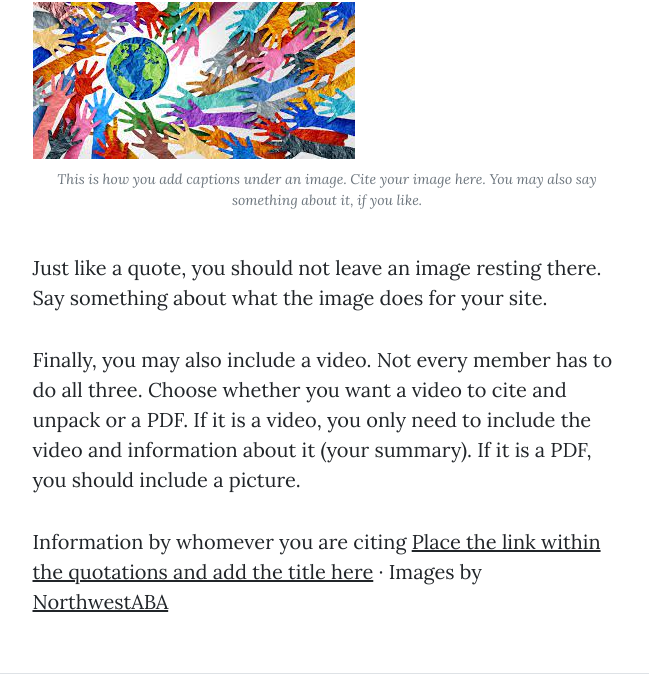
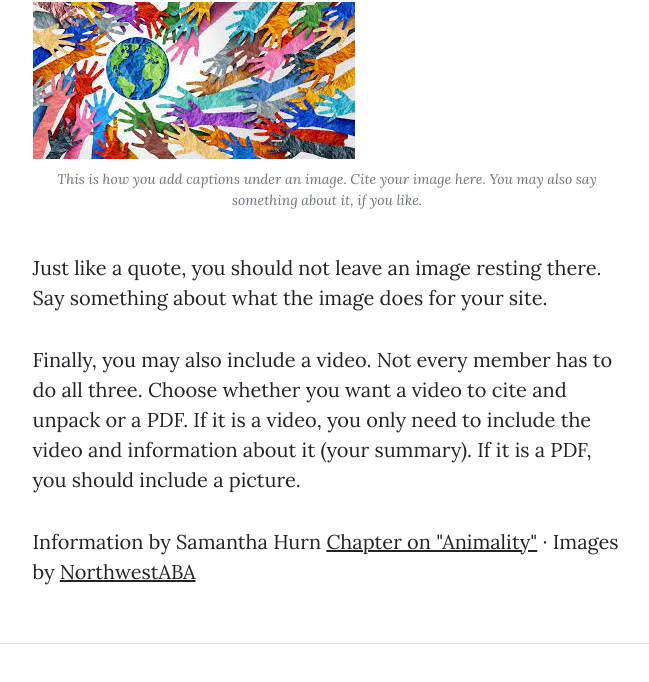
Before and after one commit to Sandy-Burnley/ISS210SS23FinalTemplate, a plain HTML site: page secondpost.html in a window 1280 px wide. Shown: the part 2659-3341 px from the top of the page, without its empty margins (313-962 px from the left). Drawn offline with nearby package versions, Linux system fonts and the light colour scheme.

Commit message:
added pdf

```diff
--- a/secondpost.html
+++ b/secondpost.html
@@ -76,8 +76,8 @@
                         <p>Just like a quote, you should not leave an image resting there. Say something about what the image does for your site.</p>
                         <p>Finally, you may also include a video. Not every member has to do all three. Choose whether you want a video to cite and unpack or a PDF. If it is a video, you only need to include the video and information about it (your summary). If it is a PDF, you should include a picture.</p>
                         <p>
-                            Information by whomever you are citing
-                            <a href="#!">Place the link within the quotations and add the title here</a>
+                            Information by Samantha Hurn
+                            <a href="assets/hurn.pdf">Chapter on "Animality"</a>
                             &middot; Images by
                             <a href="https://www.northwestaba.com/social-justice/">NorthwestABA</a>
                         </p>
```
